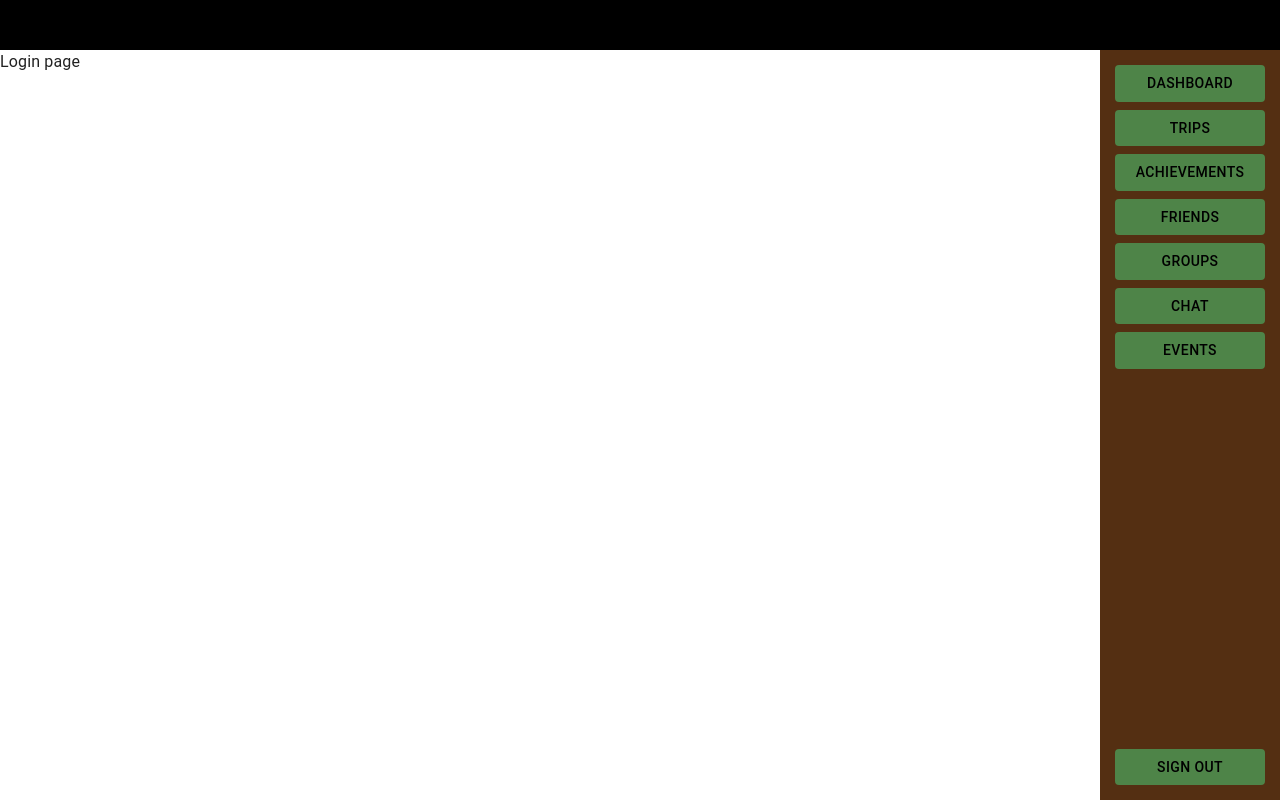
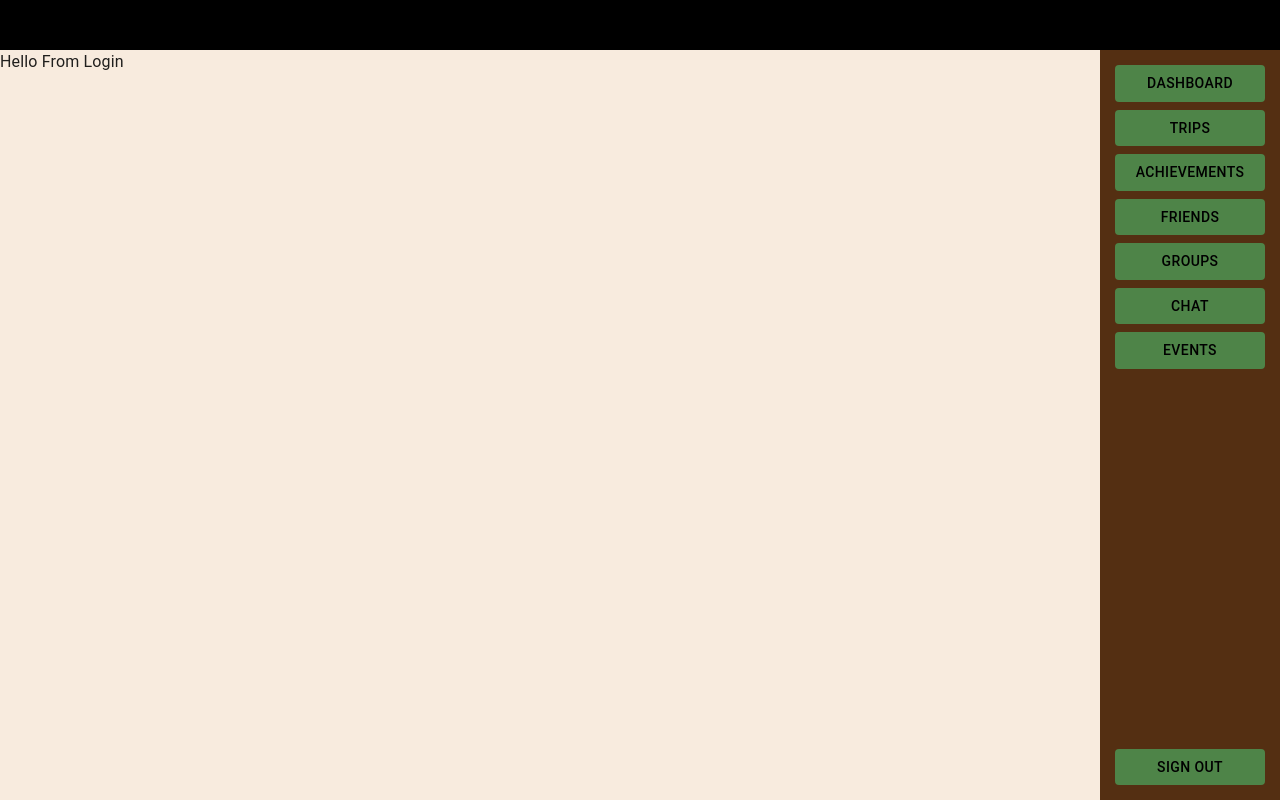
Before and after one commit to toveson/web-VNTR, a Next.js app: page /login in a window 1280 px wide. Built offline with nearby package versions, Linux system fonts and the light colour scheme.

Commit message:
added basic styles to login page

```diff
--- a/app/(pages)/login/page.tsx
+++ b/app/(pages)/login/page.tsx
@@ -1,4 +1,9 @@
-const LoginPage = () => {
-  return <div>Login page</div>;
-};
-export default LoginPage;
+import { Stack } from "@mui/material";
+
+export default function Login() {
+  return (
+    <Stack style={{ backgroundColor: "#F8EBDE", flexGrow: 1 }}>
+      Hello From Login
+    </Stack>
+  );
+}
```
